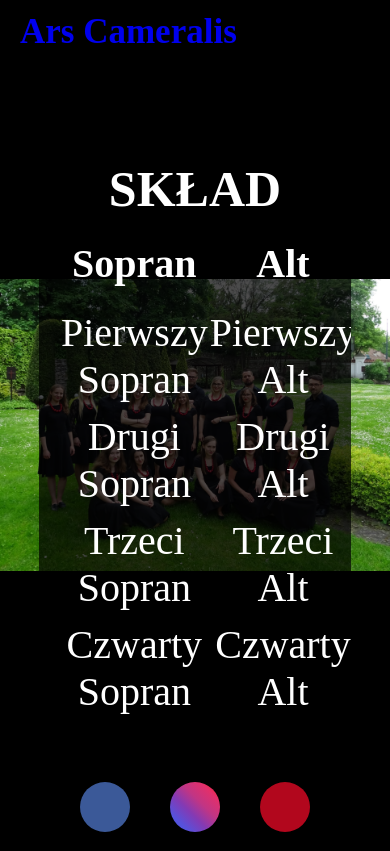
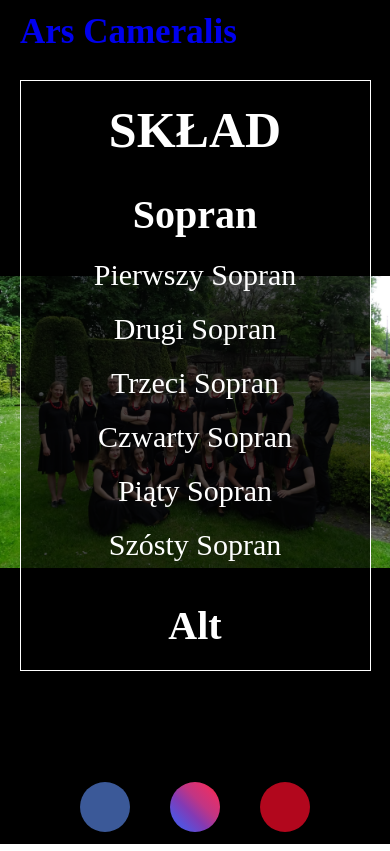
Before and after one commit to piotr-rajtar/ars-cameralis, a Vue app: page /members in a window 390 px wide. Built offline with nearby package versions, Linux system fonts and the light colour scheme; some icons are missing.

Commit message:
Add members rwd

```diff
--- a/src/components/footer/FooterItem.vue
+++ b/src/components/footer/FooterItem.vue
@@ -30,14 +30,14 @@ export default class FooterItem extends Vue {
   @Prop({ type: String }) name!: string;
 
   tabletBreakPoint = window.matchMedia('(max-width: 1200px)');
-  isMobile: boolean = this.tabletBreakPoint.matches;
+  isTablet: boolean = this.tabletBreakPoint.matches;
 
   mounted(): void {
     this.tabletBreakPoint.onchange = this.mediaQueryHandler;
   }
 
   mediaQueryHandler(): void {
-    this.isMobile = this.tabletBreakPoint.matches;
+    this.isTablet = this.tabletBreakPoint.matches;
   }
 
   get iconType(): string {
@@ -57,7 +57,7 @@ export default class FooterItem extends Vue {
   }
 
   get iconSize(): number {
-    if (this.isMobile) {
+    if (this.isTablet) {
       return 45;
     } else {
       return this.name === 'instagram' ? 60 : 65;
--- /dev/null
+++ b/src/components/members/MemberMobileTile.vue
@@ -0,0 +1,50 @@
+<template>
+  <div :class="style.tile">
+    <h2 :class="style.tileHeader"><slot /></h2>
+    <ul :class="style.list">
+      <li
+        v-for="(item, index) in membersData"
+        :key="index"
+        :class="style.listItem"
+      >
+        {{ item.name }}
+      </li>
+    </ul>
+  </div>
+</template>
+
+<script lang="ts">
+import { Component, Prop, Vue } from 'vue-property-decorator';
+import { Member } from '../../typings';
+
+@Component({})
+export default class MemberMobileTile extends Vue {
+  @Prop({ type: Array, default: [] }) membersData!: Array<Member>;
+}
+</script>
+
+<style lang="scss" module="style">
+@import '../../scss/variables.scss';
+@import '../../scss/mixins.scss';
+@import '../../scss/media.scss';
+
+.tile {
+  text-align: center;
+  margin-bottom: 10 * $spacing-unit;
+}
+
+.tileHeader {
+  font-size: $font-size-title-medium;
+  margin-bottom: 5 * $spacing-unit;
+}
+
+.list {
+  list-style-type: none;
+  font-size: $font-size-medium;
+  margin-bottom: 5 * $spacing-unit;
+}
+
+.listItem {
+  margin: 5 * $spacing-unit 0;
+}
+</style>
--- a/src/components/members/Members.vue
+++ b/src/components/members/Members.vue
@@ -2,32 +2,17 @@
   <div :class="style.container">
     <div :class="style.members">
       <h1 :class="style.header">SKŁAD</h1>
-      <table :class="style.table">
-        <thead>
-          <tr>
-            <th :class="style.tableHeader">Sopran</th>
-            <th :class="style.tableHeader">Alt</th>
-            <th :class="style.tableHeader">Tenor</th>
-            <th :class="style.tableHeader">Bas</th>
-          </tr>
-        </thead>
-        <tbody>
-          <tr v-for="(member, index) in membersData" :key="index">
-            <td :class="style.tableCell">
-              {{ member.sopran.name ? member.sopran.name : null }}
-            </td>
-            <td :class="style.tableCell">
-              {{ member.alt.name ? member.alt.name : null }}
-            </td>
-            <td :class="style.tableCell">
-              {{ member.tenor.name ? member.tenor.name : null }}
-            </td>
-            <td :class="style.tableCell">
-              {{ member.bas.name ? member.bas.name : null }}
-            </td>
-          </tr>
-        </tbody>
-      </table>
+      <voice-table v-if="!isTablet" :membersData="membersData" />
+      <div v-else>
+        <member-mobile-tile :membersData="sopranoMembers">
+          Sopran
+        </member-mobile-tile>
+        <member-mobile-tile :membersData="altMembers">Alt</member-mobile-tile>
+        <member-mobile-tile :membersData="tenorMembers">
+          Tenor
+        </member-mobile-tile>
+        <member-mobile-tile :membersData="bassMembers">Bas</member-mobile-tile>
+      </div>
     </div>
   </div>
 </template>
@@ -42,17 +27,20 @@ import {
 } from './membersData';
 import { Member, VoiceTableRow } from '../../typings';
 import { maxMembersLength } from '../../utils';
+import VoiceTable from './VoiceTable.vue';
+import MemberMobileTile from './MemberMobileTile.vue';
 
-@Component({})
+@Component({ components: { VoiceTable, MemberMobileTile } })
 export default class Members extends Vue {
   altMembers: Member[] = altMembers;
   bassMembers: Member[] = bassMembers;
   sopranoMembers: Member[] = sopranoMembers;
   tenorMembers: Member[] = tenorMembers;
+  membersData: Array<VoiceTableRow> = [];
+  tabletBreakPoint = window.matchMedia('(max-width: 900px)');
+  isTablet: boolean = this.tabletBreakPoint.matches;
 
-  membersData: Array<VoiceTableRow> = [];
-
-  created(): void {
+  mounted(): void {
     const maxLength = maxMembersLength(
       this.altMembers,
       this.bassMembers,
@@ -68,6 +56,11 @@ export default class Members extends Vue {
         bas: this.bassMembers[i] ?? '',
       });
     }
+    this.tabletBreakPoint.onchange = this.mediaQueryHandler;
+  }
+
+  mediaQueryHandler(): void {
+    this.isTablet = this.tabletBreakPoint.matches;
   }
 }
 </script>
@@ -92,9 +85,12 @@ export default class Members extends Vue {
   flex-direction: column;
   overflow-y: auto;
 
-  @include screen-mobile {
+  @include screen-tablet {
+    margin: 20 * $spacing-unit 0 0;
     padding: 5 * $spacing-unit;
+    width: 90%;
     max-height: 70vh;
+    border: 1px solid $secondary-color;
   }
 }
 
@@ -103,21 +99,12 @@ export default class Members extends Vue {
   font-size: $font-size-title;
   margin-bottom: 15 * $spacing-unit;
 
-  @include screen-mobile {
+  @include screen-tablet {
     margin-bottom: 5 * $spacing-unit;
   }
-}
 
-.table {
-  font-size: $font-size-title-medium;
-  text-align: center;
-}
-
-.tableHeader {
-  padding-bottom: 3 * $spacing-unit;
-}
-
-.tableCell {
-  padding-top: 2 * $spacing-unit;
+  @include screen-tablet-small {
+    margin-bottom: 8 * $spacing-unit;
+  }
 }
 </style>
--- /dev/null
+++ b/src/components/members/VoiceTable.vue
@@ -0,0 +1,58 @@
+<template>
+  <table :class="style.table">
+    <thead>
+      <tr>
+        <th :class="style.tableHeader">Sopran</th>
+        <th :class="style.tableHeader">Alt</th>
+        <th :class="style.tableHeader">Tenor</th>
+        <th :class="style.tableHeader">Bas</th>
+      </tr>
+    </thead>
+    <tbody>
+      <tr v-for="(member, index) in membersData" :key="index">
+        <td :class="style.tableCell">
+          {{ member.sopran.name ? member.sopran.name : null }}
+        </td>
+        <td :class="style.tableCell">
+          {{ member.alt.name ? member.alt.name : null }}
+        </td>
+        <td :class="style.tableCell">
+          {{ member.tenor.name ? member.tenor.name : null }}
+        </td>
+        <td :class="style.tableCell">
+          {{ member.bas.name ? member.bas.name : null }}
+        </td>
+      </tr>
+    </tbody>
+  </table>
+</template>
+
+<script lang="ts">
+import { Component, Prop, Vue } from 'vue-property-decorator';
+import { VoiceTableRow } from '../../typings';
+
+@Component({})
+export default class VoiceTable extends Vue {
+  @Prop({ type: Array, default: [] }) membersData!: Array<VoiceTableRow>;
+}
+</script>
+
+<style lang="scss" module="style">
+@import '../../scss/variables.scss';
+@import '../../scss/mixins.scss';
+@import '../../scss/media.scss';
+
+.table {
+  text-align: center;
+}
+
+.tableHeader {
+  padding-bottom: 3 * $spacing-unit;
+  font-size: $font-size-title-medium;
+}
+
+.tableCell {
+  padding-top: 2 * $spacing-unit;
+  font-size: $font-size-medium;
+}
+</style>
--- a/src/scss/media.scss
+++ b/src/scss/media.scss
@@ -1,5 +1,11 @@
 @mixin screen-mobile {
   @media (max-width: 600px) {
+    @content;
+  }
+}
+
+@mixin screen-tablet-small {
+  @media (max-width: 900px) {
     @content;
   }
 }
```
